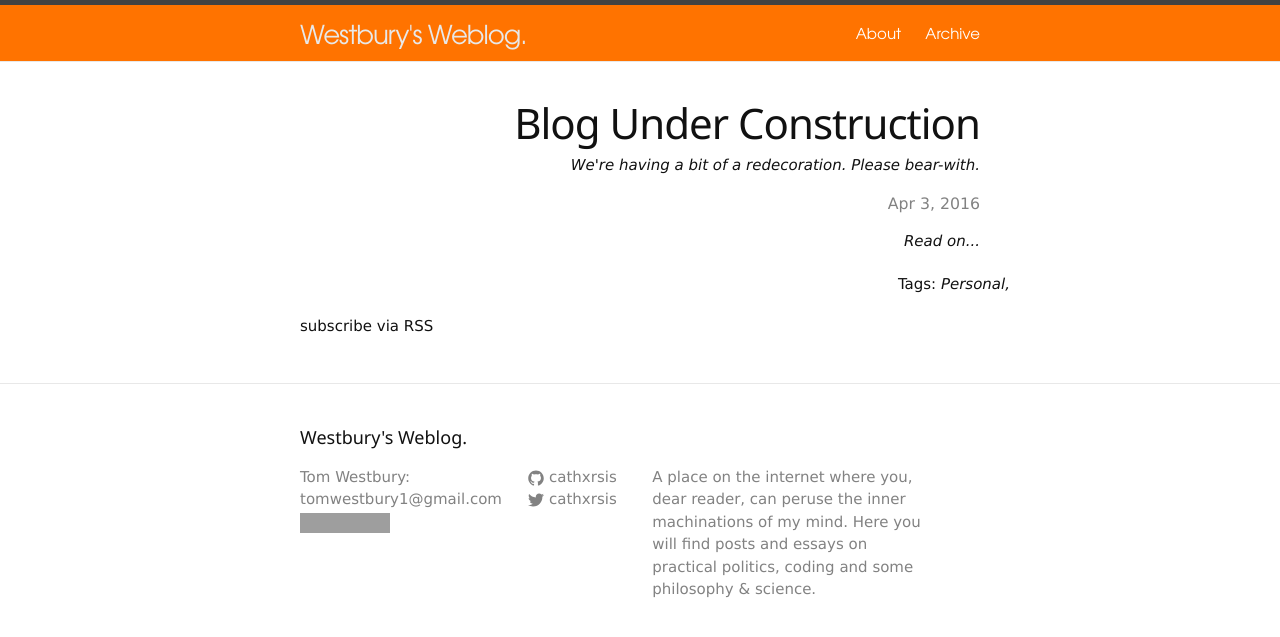
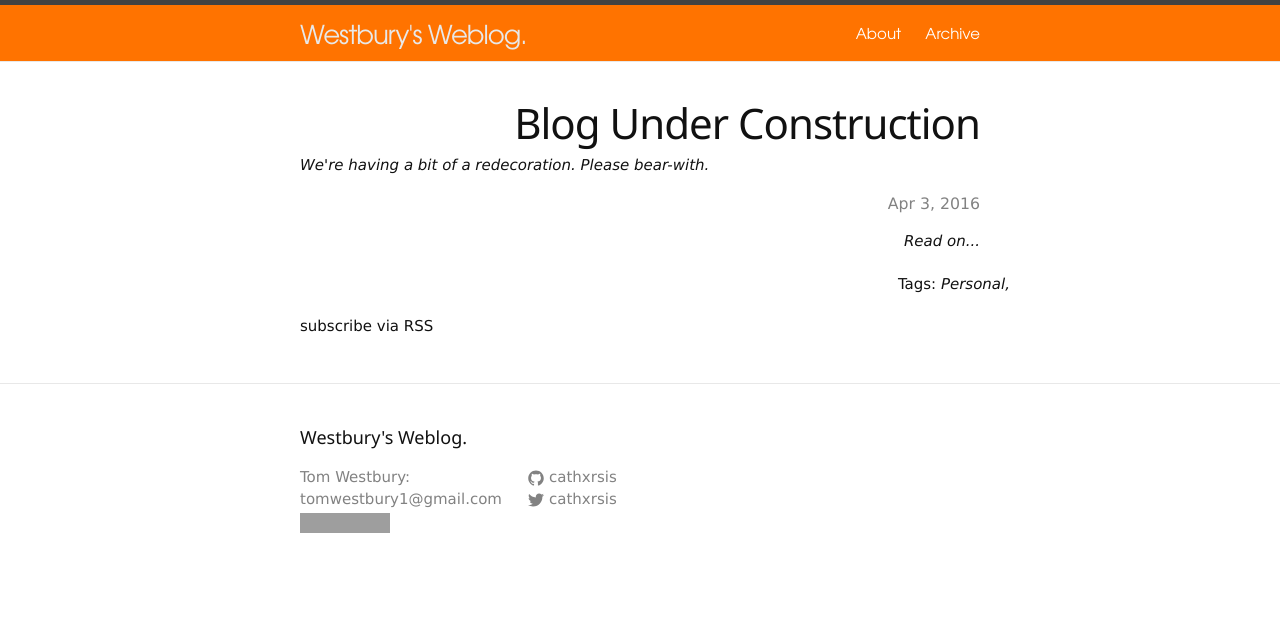
Before and after one commit to cathxrsis/cathxrsis.github.io, a Jekyll site: the page built from index.html, in a window 1280 px wide. Shown: the top 637 px of the page. Built offline with Jekyll 4.4.1, drawn with Linux system fonts in a browser that asks for light colours; comment, search, counter and statistics services are not loaded; grey boxes are pictures that could not be loaded.

Commit message:
bugfixes for standin site

```diff
--- a/_config.yml
+++ b/_config.yml
@@ -1,8 +1,8 @@
 # Site settings
 title: Westbury's Weblog.
-tagline: Eccentricity is the English Way.
+tagline:
 email: tomwestbury1@gmail.com
-description: A place on the internet where you, dear reader, can peruse the inner machinations of my mind. Here you will find posts and essays on practical politics, coding and some philosophy &amp; science.
+description:
 baseurl: "" # the subpath of your site, e.g. /blog/
 url: "http://blog.cathxrsis.co.uk" # the base hostname & protocol for your site
 twitter_username: cathxrsis
--- a/index.html
+++ b/index.html
@@ -10,7 +10,7 @@ layout: default
 
       {% if post.description %}
 
-      <p class="post-description" align="right">{{post.description}}</p>
+      <p class="post-description" align="left">{{post.description}}</p>
       <p class="post-meta" align="right">{{ post.date | date: "%b %-d, %Y" }}{% if post.author %} • {{ post.author }}{% endif   %}{% if post.meta %} • {{ post.meta }}{% endif %}</p>
 
       <div class="post-excerpt">
```
Also changed, not shown: about.md (+1 -1 lines), README.md.
